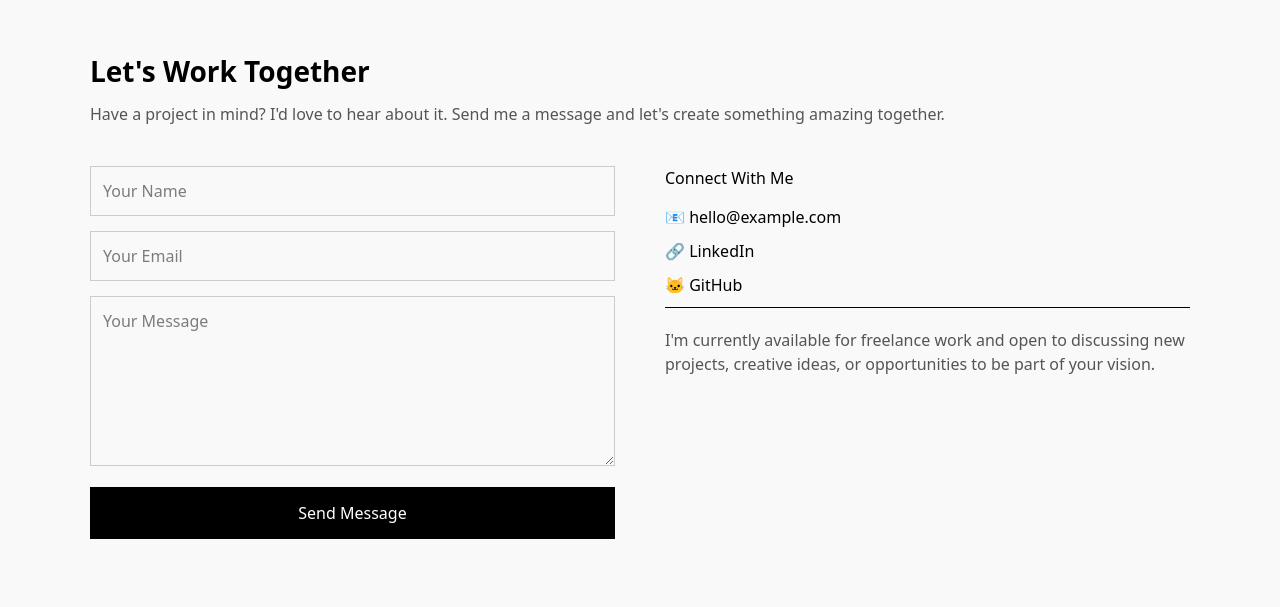
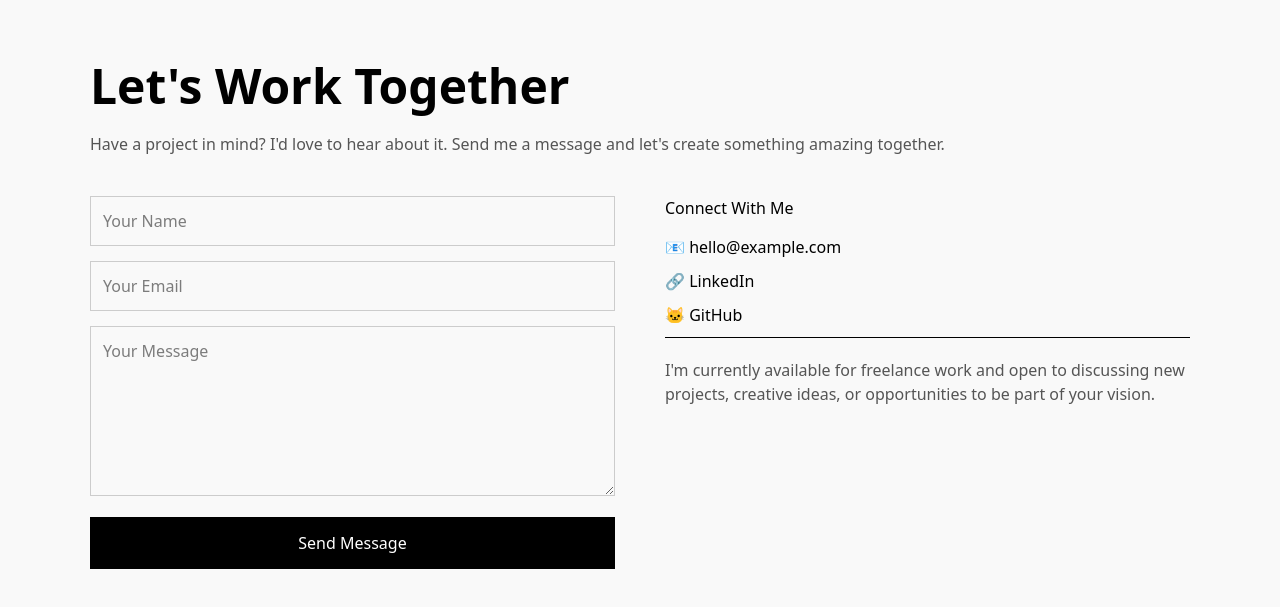
Before and after one commit to ThandoJ/React-practice, a React (Vite) app in the folder my-react-app/: page / in a window 1280 px wide. Shown: the part 2129-2736 px from the top of the page. Built offline with nearby package versions, Linux system fonts and the light colour scheme.

Commit message:
Fixed contact section

```diff
--- a/my-react-app/src/components/Contact.css
+++ b/my-react-app/src/components/Contact.css
@@ -9,7 +9,7 @@
 }
 
 .contact-title {
-  font-size: 28px;
+  font-size: 48px;
   font-weight: bold;
   margin-bottom: 10px;
 }
```
